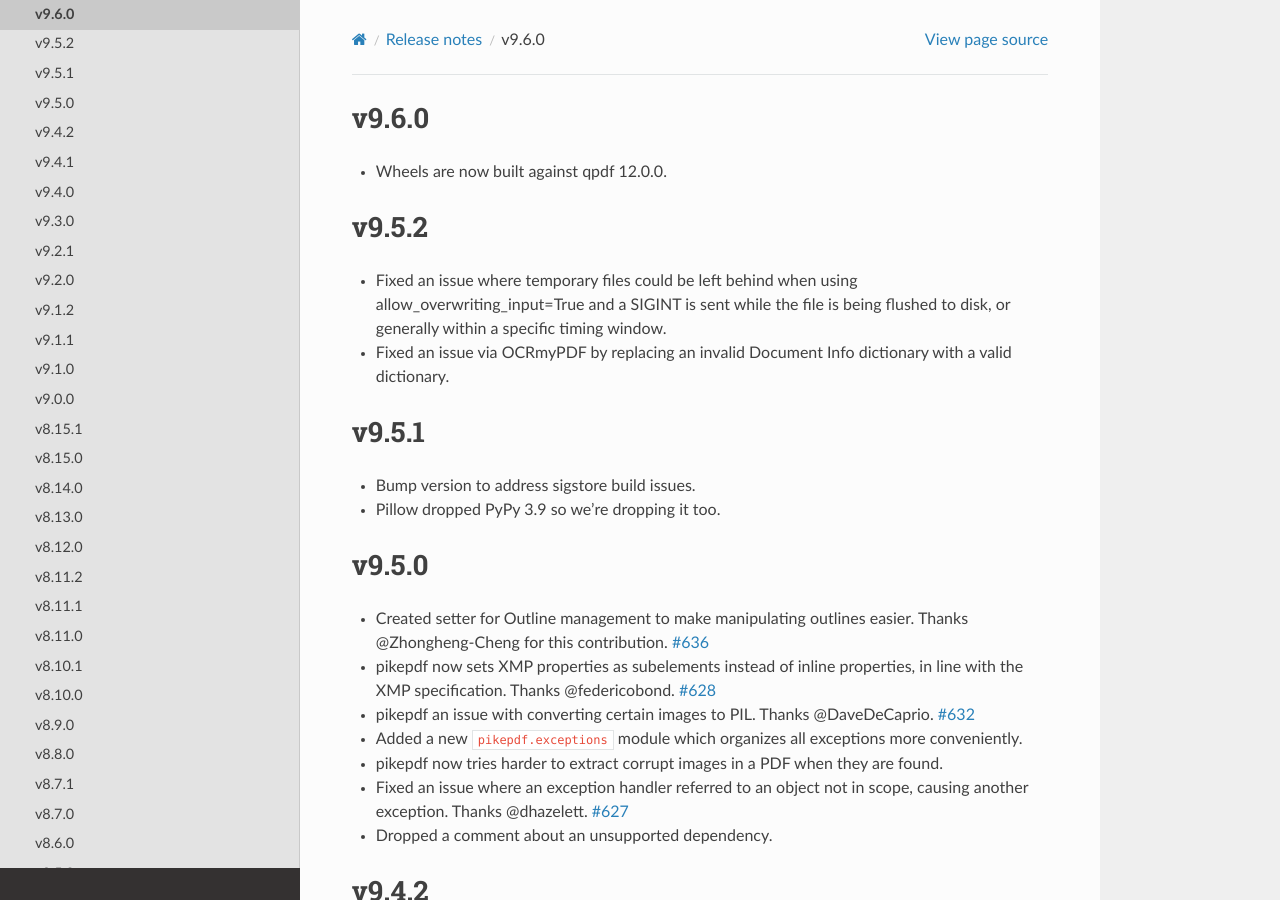
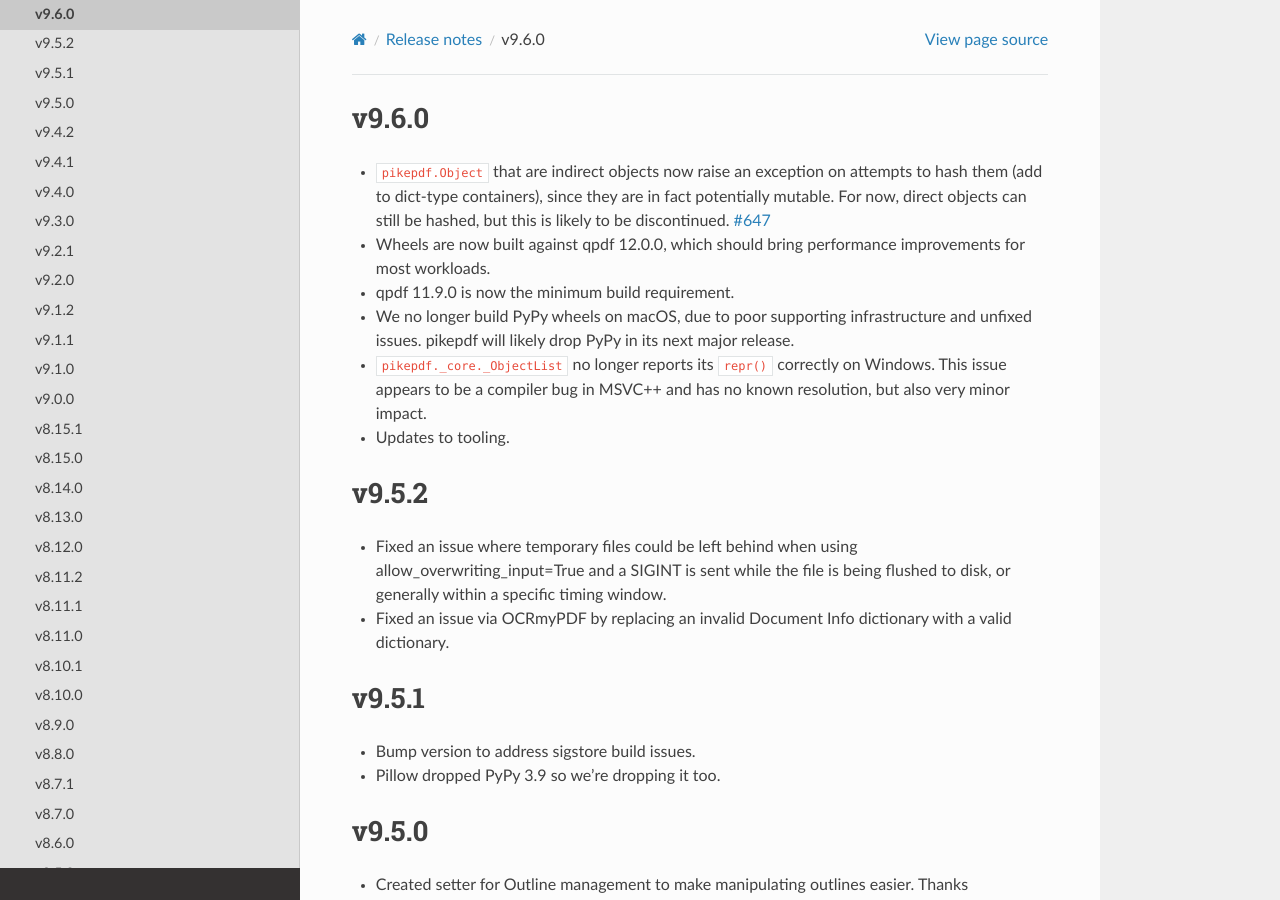
Before and after one commit to pikepdf/pikepdf, a Sphinx documentation site: the page built from docs/releasenotes/version9.rst, in a window 1280 px wide and 900 px high. Built offline with Sphinx 7.4.7 and the Read the Docs theme 3.1.0, drawn with Linux system fonts in a browser that asks for light colours; pages that are not in the unit, such as notebooks, are missing from menus.

Commit message:
v9.6.0 notes update

```diff
--- a/docs/releasenotes/version9.rst
+++ b/docs/releasenotes/version9.rst
@@ -1,7 +1,19 @@
 v9.6.0
 ======
 
-- Wheels are now built against qpdf 12.0.0.
+- ``pikepdf.Object`` that are indirect objects now raise an exception on attempts
+  to hash them (add to dict-type containers), since they are in fact potentially
+  mutable. For now, direct objects can still be hashed, but this is likely to be
+  discontinued. :issue:`647`
+- Wheels are now built against qpdf 12.0.0, which should bring performance
+  improvements for most workloads.
+- qpdf 11.9.0 is now the minimum build requirement.
+- We no longer build PyPy wheels on macOS, due to poor supporting infrastructure
+  and unfixed issues. pikepdf will likely drop PyPy in its next major release.
+- ``pikepdf._core._ObjectList`` no longer reports its ``repr()`` correctly on
+  Windows. This issue appears to be a compiler bug in MSVC++ and has no known
+  resolution, but also very minor impact.
+- Updates to tooling.
 
 v9.5.2
 ======
```
